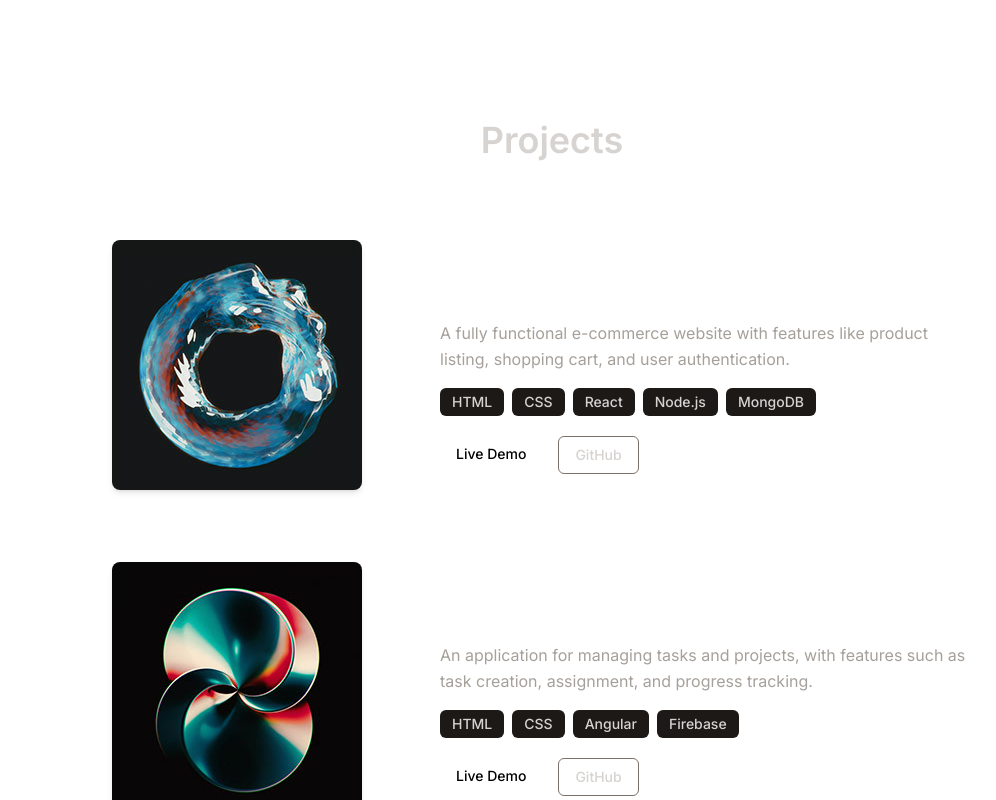
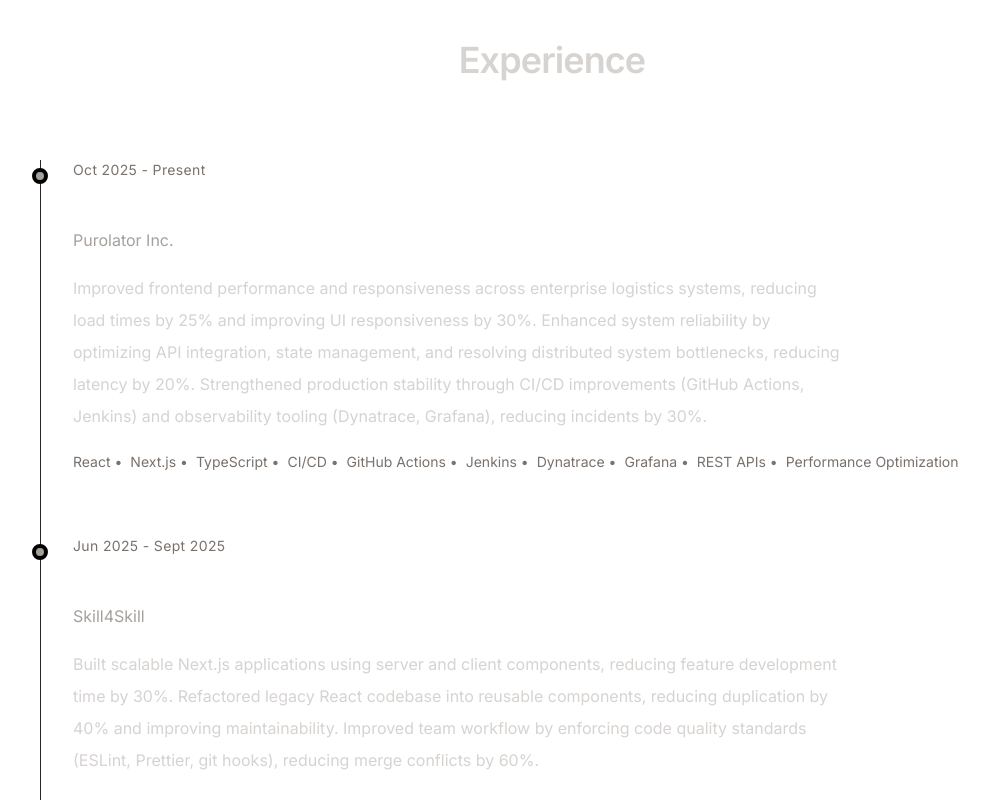
Before and after one commit to calebtolorunleke/caleb-devspace, a React (Vite) app: page / in a window 1280 px wide. Shown: the part 1240-2040 px from the top of the page, without its empty margins (88-1084 px from the left). Built offline with nearby package versions, Linux system fonts and the light colour scheme.

Commit message:
updated change

```diff
--- a/src/App.jsx
+++ b/src/App.jsx
@@ -2,7 +2,7 @@
 import Experience from "./components/Experience";
 import Hero from "./components/Hero";
 import Navbar from "./components/Navbar";
-import Projects from "./components/Projects";
+// import Projects from "./components/Projects";
 import Technologies from "./components/Technologies";
 
 const App = () => {
@@ -20,9 +20,9 @@
           <Hero />
         </section>
         <Technologies />
-        <section id="projects" className="scroll-mt-24">
+        {/* <section id="projects" className="scroll-mt-24">
           <Projects />
-        </section>
+        </section> */}
         <section id="experience" className="scroll-mt-24">
           <Experience />
         </section>
```
